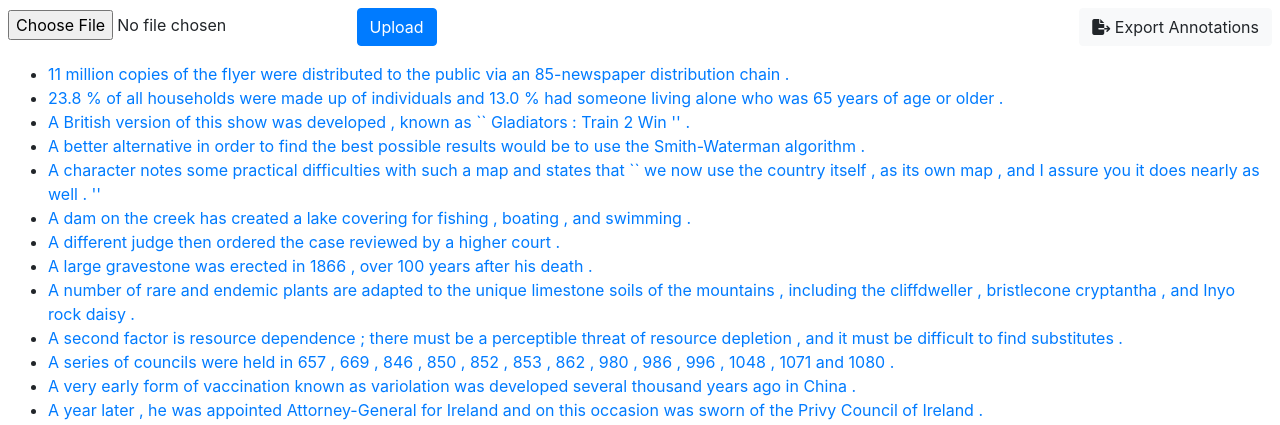
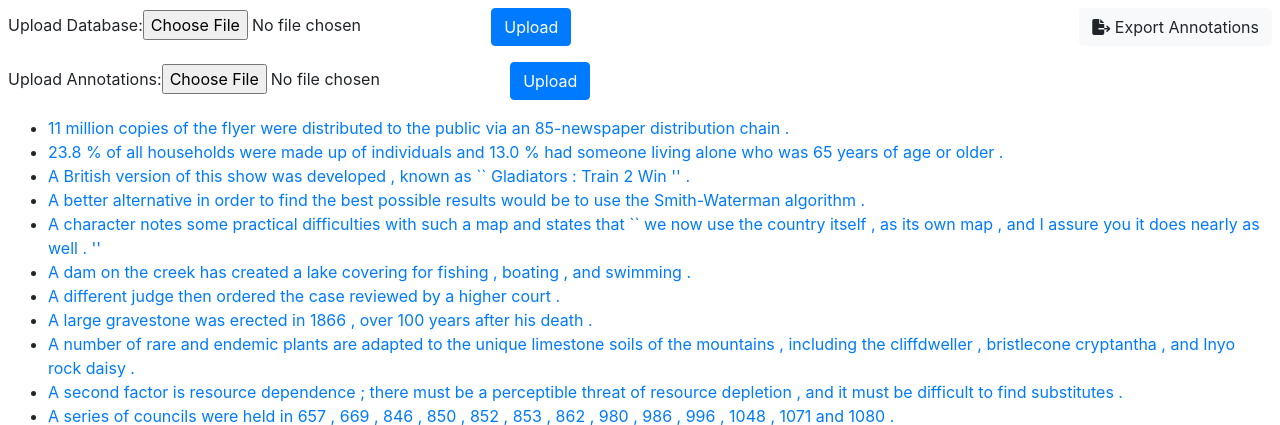
Before and after one commit to Malorn44/BelEx-Annotator, a Django app: page /home/ in a window 1280 px wide. Shown: the top 425 px of the page. Run offline with Django 3.2, Linux system fonts and the light colour scheme; data comes from the database, SQL or seed files in the repository; both versions use the stored data as it was after the commit; some libraries are stand-ins or nearby versions.

Commit message:
Added ability to upload annotations and fixed some formatting

```diff
--- a/annotator/forms.py
+++ b/annotator/forms.py
@@ -31,4 +31,7 @@ class AnnotatorForm(forms.Form):
 		widget=forms.Select(attrs={'class': 'custom-select'}))
 
 class UploadFileForm(forms.Form):
-	file = forms.FileField(label='')
+	file = forms.FileField(label='Upload Database')
+
+class UploadAnnotationForm(forms.Form):
+	file = forms.FileField(label='Upload Annotations')
--- a/annotator/static/annotator/style.css
+++ b/annotator/static/annotator/style.css
@@ -12,6 +12,10 @@ input::-webkit-inner-spin-button {
 /* Firefox */
 input[type=number] {
   -moz-appearance: textfield;
+}
+
+form {
+	display:inline-block;
 }
 
 .extractions {
@@ -49,7 +53,9 @@ input[type=number] {
 }
 
 .top-right {
-	position:absolute;
+	/*position:absolute;
 	top:8px;
 	right:8px;
+}*/
+	float:right;
 }
--- a/annotator/templates/annotator/export_button.html
+++ b/annotator/templates/annotator/export_button.html
@@ -1,6 +1,6 @@
 <script src='https://kit.fontawesome.com/a076d05399.js'></script>
 
-<form method="post">
+<form method="post" class="top-right">
 	{% csrf_token %}
-	<button class="btn btn-light top-right" name="_export"> <i class='fas fa-file-export'></i> Export Annotations </button>
+	<button class="btn btn-light" name="_export"> <i class='fas fa-file-export'></i> Export Annotations </button>
 </form>
--- a/annotator/templates/annotator/home.html
+++ b/annotator/templates/annotator/home.html
@@ -6,11 +6,19 @@
 <div>
 	<form action="db_upload" method="post" enctype="multipart/form-data">
 		{% csrf_token %}
-		{{ fileForm }}
+		{{ dbForm }}
 		<input class="btn btn-primary" type="submit" value="Upload">
 	</form>
 
     {% include "annotator/export_button.html" %}
+    <br>
+
+    <form action="annotation_upload" method="post" enctype="multipart/form-data">
+        {% csrf_token %}
+        {{ annotationForm }}
+        <input class="btn btn-primary" type="submit" value="Upload">
+    </form>
+
 
 </div>
 
--- a/annotator/urls.py
+++ b/annotator/urls.py
@@ -7,6 +7,7 @@ app_name = 'annotator'
 urlpatterns = [
 	path('', views.home, name='home'),
     path('db_upload', views.db_upload, name='db_upload'),
+    path('annotation_upload', views.annotation_upload, name='annotation_upload'),
     path('<int:entry_pk>/', views.index, name='index'),
     path('<int:entry_pk>/submit_belief', views.submit_belief, name='submit_belief'),
     path('<int:entry_pk>/change_view', views.change_view, name='change_view'),
--- a/annotator/views.py
+++ b/annotator/views.py
@@ -4,7 +4,7 @@ from django.http import HttpResponse, HttpResponseRedirect
 from django.views.generic.detail import DetailView
 from django.urls import reverse
 
-from .forms import AnnotatorForm, UploadFileForm
+from .forms import AnnotatorForm, UploadFileForm, UploadAnnotationForm
 from .tables import AnnotationTable
 from .models import Entry, Annotation, Extraction, ExtArgument
 
@@ -18,7 +18,8 @@ def home(request):
 			return export_annotations(request)
 
 	entries = Entry.objects.order_by('eID')
-	fileForm = UploadFileForm()
+	dbForm = UploadFileForm()
+	annotationForm = UploadAnnotationForm()
 
 	return render(request, 'annotator/home.html', locals())
 
@@ -65,7 +66,6 @@ def change_view(request, entry_pk):
 def delete_all_objects(model):
 	model.objects.all().delete()
 
-# TODO: Upload database (might replace with something else later idk)
 def db_upload(request):
 	form = UploadFileForm(request.POST, request.FILES)
 	if form.is_valid():
@@ -92,6 +92,28 @@ def db_upload(request):
 			for i in range(3, len(args)):
 				argument = ExtArgument(arg_text = args[i], extraction=extraction)
 				argument.save()
+
+	return HttpResponseRedirect(reverse('annotator:home'))
+
+def annotation_upload(request):
+	form = UploadAnnotationForm(request.POST, request.FILES)
+
+	if form.is_valid():
+
+		f = request.FILES['file']
+		for line in f.readlines():
+
+			args = list(map(str.strip, line.decode().split('\t')))
+
+			try:
+				entry = Entry.objects.get(entry_text__exact=args[0])
+				entry.save()
+			except Entry.DoesNotExist:
+				continue
+
+			annotation = Annotation(source = args[1], belief = args[2], target = args[3],
+				strength = args[4], valuation = args[5], entry=entry)
+			annotation.save()
 
 	return HttpResponseRedirect(reverse('annotator:home'))
 
```
Also changed, not shown: db.sqlite3.
